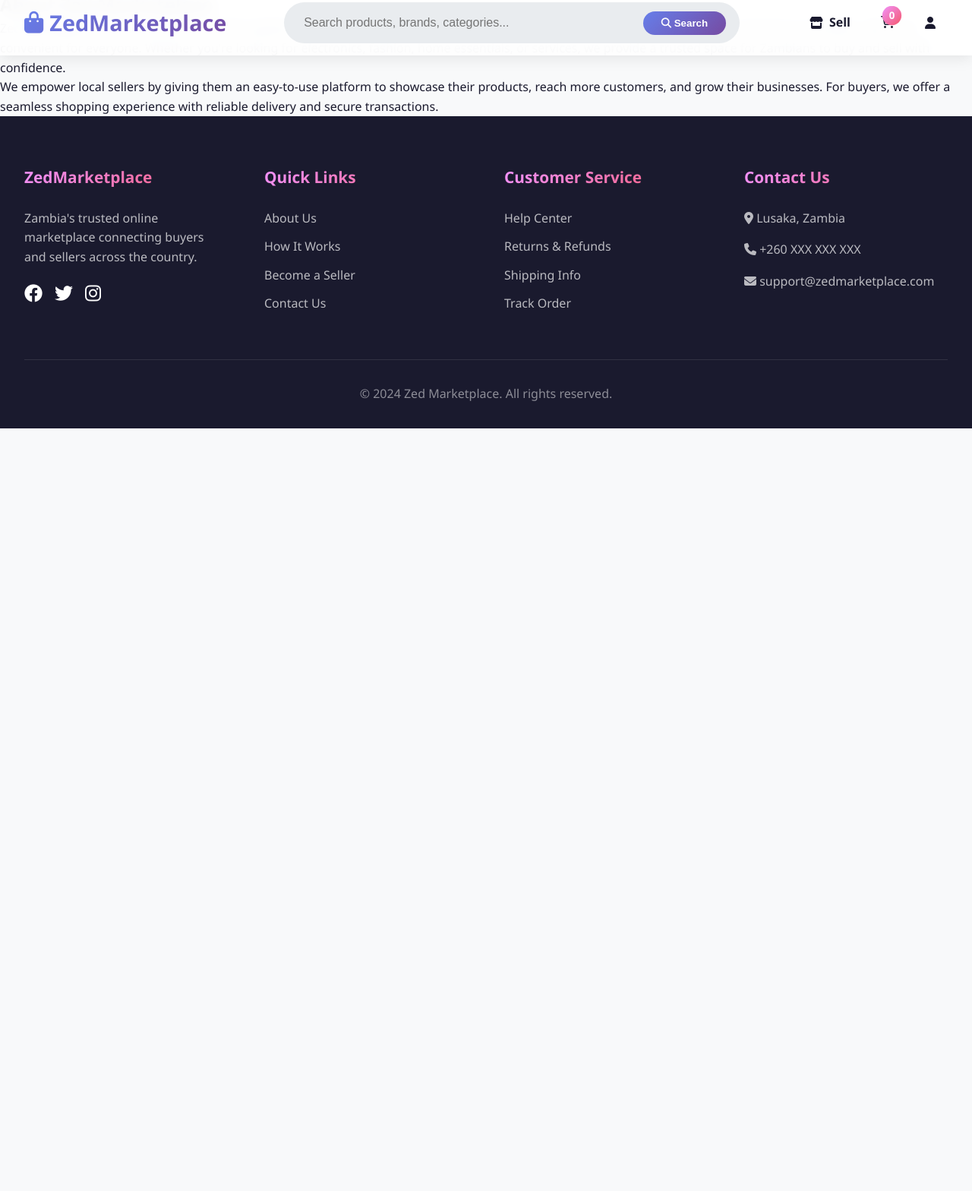
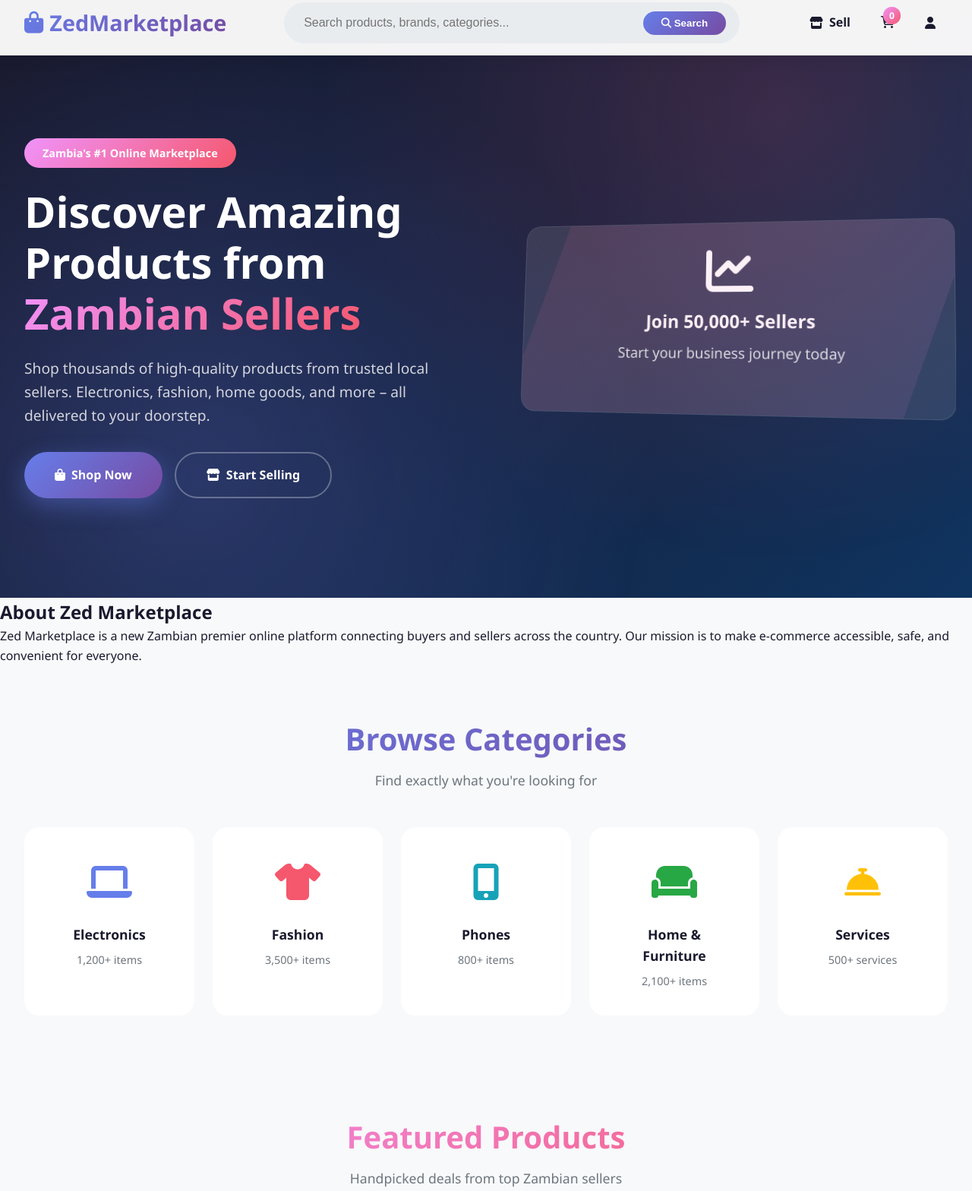
Before and after one commit to TresforWrld/Zedmarketplace-, a plain HTML site: page index.html in a window 1280 px wide. Shown: the part 13-1581 px from the top of the page at 76% size. Before the commit the page ends 800 px from the top, so only its background shows below. Drawn offline with Linux system fonts and the light colour scheme.

Commit message:
Update index.html

```diff
--- a/index.html
+++ b/index.html
@@ -3,7 +3,7 @@
 <head>
     <meta charset="UTF-8">
     <meta name="viewport" content="width=device-width, initial-scale=1.0">
-    <title>About Us - Zed Marketplace</title>
+    <title>Zed Marketplace - Zambia's Premier E-commerce Platform</title>
     <link rel="stylesheet" href="styles.css">
     <link href="https://fonts.googleapis.com/css2?family=Inter:wght@300;400;500;600;700;800&display=swap" rel="stylesheet">
     <link rel="stylesheet" href="https://cdnjs.cloudflare.com/ajax/libs/font-awesome/6.4.0/css/all.min.css">
@@ -25,7 +25,7 @@
                 </div>
             </div>
             <div class="nav-right">
-                <a href="sell.html" class="nav-link">
+                <a href="#" class="nav-link">
                     <i class="fas fa-store"></i> Sell
                 </a>
                 <div class="cart-icon" id="cartIcon">
@@ -39,12 +39,95 @@
         </div>
     </nav>
 
-    <!-- About Us Content -->
-    <section class="about-us-page">
+    <!-- Hero Section -->
+    <section class="hero">
+        <div class="hero-container">
+            <div class="hero-content">
+                <span class="hero-badge">Zambia's #1 Online Marketplace</span>
+                <h1>Discover Amazing Products from <span>Zambian Sellers</span></h1>
+                <p>Shop thousands of high-quality products from trusted local sellers. Electronics, fashion, home goods, and more – all delivered to your doorstep.</p>
+                <div class="hero-buttons">
+                    <a href="#products" class="btn btn-primary">
+                        <i class="fas fa-shopping-bag"></i> Shop Now
+                    </a>
+                    <a href="#" class="btn btn-secondary">
+                        <i class="fas fa-store"></i> Start Selling
+                    </a>
+                </div>
+            </div>
+            <div class="hero-visual">
+                <div class="hero-card">
+                    <div style="text-align: center; color: white;">
+                        <i class="fas fa-chart-line" style="font-size: 4rem; margin-bottom: 1rem;"></i>
+                        <h3 style="font-size: 1.5rem; margin-bottom: 0.5rem;">Join 50,000+ Sellers</h3>
+                        <p style="opacity: 0.8;">Start your business journey today</p>
+                    </div>
+                </div>
+            </div>
+        </div>
+    </section>
+
+    <!-- About Us Section -->
+    <section class="welcome fade-in">
         <div class="about-container">
-            <h1>About Zed Marketplace</h1>
-            <p>Zed Marketplace is Zambia's premier online platform connecting buyers and sellers across the country. Our mission is to make e-commerce accessible, safe, and convenient for everyone. Whether you're looking for electronics, fashion, home essentials, or services, we provide a trusted space for Zambians to buy and sell with confidence.</p>
-            <p>We empower local sellers by giving them an easy-to-use platform to showcase their products, reach more customers, and grow their businesses. For buyers, we offer a seamless shopping experience with reliable delivery and secure transactions.</p>
+            <h2>About Zed Marketplace</h2>
+            <p>Zed Marketplace is a new  Zambian premier online platform connecting buyers and sellers across the country. Our mission is to make e-commerce accessible, safe, and convenient for everyone.</p>
+        </div>
+    </section>
+
+    <!-- Categories Section -->
+    <section class="categories fade-in">
+        <div class="categories-header">
+            <h2>Browse Categories</h2>
+            <p>Find exactly what you're looking for</p>
+        </div>
+        <div class="category-grid">
+            <div class="category-card" data-category="electronics">
+                <div class="category-icon">
+                    <i class="fas fa-laptop" style="color: var(--primary-color);"></i>
+                </div>
+                <h3>Electronics</h3>
+                <p>1,200+ items</p>
+            </div>
+            <div class="category-card" data-category="fashion">
+                <div class="category-icon">
+                    <i class="fas fa-tshirt" style="color: var(--accent-color);"></i>
+                </div>
+                <h3>Fashion</h3>
+                <p>3,500+ items</p>
+            </div>
+            <div class="category-card" data-category="phones">
+                <div class="category-icon">
+                    <i class="fas fa-mobile-alt" style="color: var(--info-color);"></i>
+                </div>
+                <h3>Phones</h3>
+                <p>800+ items</p>
+            </div>
+            <div class="category-card" data-category="home">
+                <div class="category-icon">
+                    <i class="fas fa-couch" style="color: var(--success-color);"></i>
+                </div>
+                <h3>Home & Furniture</h3>
+                <p>2,100+ items</p>
+            </div>
+            <div class="category-card" data-category="services">
+                <div class="category-icon">
+                    <i class="fas fa-concierge-bell" style="color: var(--warning-color);"></i>
+                </div>
+                <h3>Services</h3>
+                <p>500+ services</p>
+            </div>
+        </div>
+    </section>
+
+    <!-- Featured Products Section -->
+    <section class="products fade-in" id="products">
+        <div class="products-header">
+            <h2>Featured Products</h2>
+            <p>Handpicked deals from top Zambian sellers</p>
+        </div>
+        <div class="products-grid" id="productsGrid">
+            <!-- Products will be dynamically loaded -->
         </div>
     </section>
 
@@ -63,7 +146,7 @@
             <div class="footer-section">
                 <h3>Quick Links</h3>
                 <ul class="footer-links">
-                    <li><a href="about.html">About Us</a></li>
+                    <li><a href="#">About Us</a></li>
                     <li><a href="#">How It Works</a></li>
                     <li><a href="#">Become a Seller</a></li>
                     <li><a href="#">Contact Us</a></li>
@@ -81,13 +164,25 @@
             <div class="footer-section">
                 <h3>Contact Us</h3>
                 <p><i class="fas fa-map-marker-alt"></i> Lusaka, Zambia</p>
-                <p><i class="fas fa-phone"></i> +260 XXX XXX XXX</p>
+                <p><i class="fas fa-phone"></i> +260777083995</p>
                 <p><i class="fas fa-envelope"></i> support@zedmarketplace.com</p>
             </div>
         </div>
         <div class="footer-bottom">
-            <p>&copy; 2024 Zed Marketplace. All rights reserved.</p>
+            <p>&copy; 2026 Zed Marketplace. All rights reserved.</p>
         </div>
     </footer>
+
+    <!-- Toast Notification -->
+    <div class="toast" id="toast">
+        <div class="toast-icon">
+            <i class="fas fa-check-circle"></i>
+        </div>
+        <div class="toast-message">
+            <p style="margin: 0; font-weight: 600;">Added to Cart!</p>
+        </div>
+    </div>
+
+    <script src="script.js"></script>
 </body>
 </html>
```
